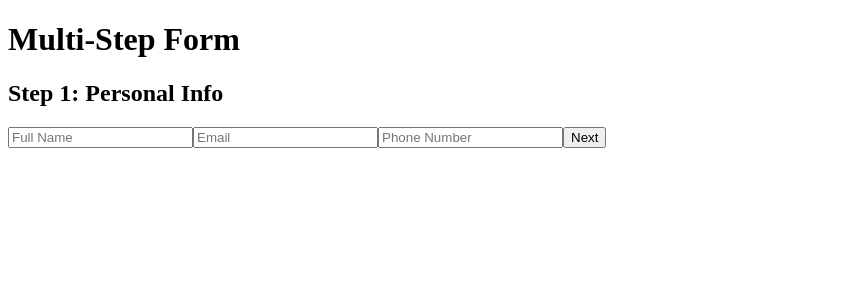
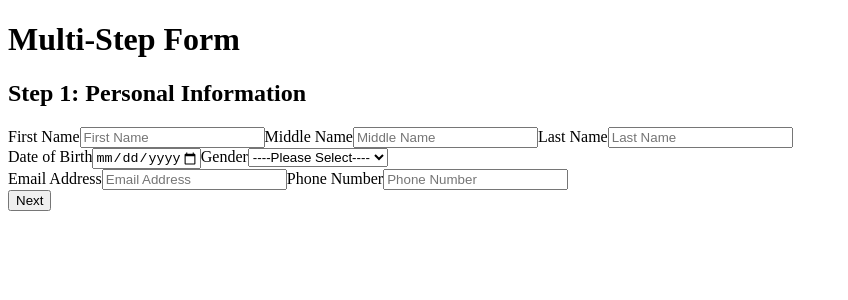
Before and after one commit to fguzman717/multi-step-form, a React (Create React App) app: page / in a window 1280 px wide. Shown: the top 300 px of the page, without its empty margins (0-848 px from the left). Built offline with nearby package versions, Linux system fonts and the light colour scheme.

Commit message:
Refactored App and Steps 1-3 to include more data points for the user to enter

```diff
--- a/src/App.js
+++ b/src/App.js
@@ -2,19 +2,46 @@ import React, { useState } from "react";
 import Step1 from "./components/Step1";
 import Step2 from "./components/Step2";
 import Step3 from "./components/Step3";
+import Step4 from "./components/Step4";
 import Review from "./components/Review";
 
 function App() {
   const [currentStep, setCurrentStep] = useState(1);
 
-  const [formData, setFormData] = useState({
-    name: "",
+  const [stepOneFormData, setStepOneFormData] = useState({
+    firstName: "",
+    middleName: "",
+    lastName: "",
+    dob: "",
+    gender: "",
     email: "",
     phone: "",
+  });
+
+  const [stepTwoFormData, setStepTwoFormData] = useState({
+    streetAddress: "",
+    city: "",
+    state: "",
+    zip: "",
+  });
+
+  const [stepThreeFormData, setStepThreeFormData] = useState({
+    preferences: [],
+    contactMethod: [],
+  });
+
+  const [stepFourFormData, setStepFourFormData] = useState({
     username: "",
     password: "",
-    preferences: [],
+    confirmPassword: "",
   });
+
+  const fullFormData = {
+    ...stepOneFormData,
+    ...stepTwoFormData,
+    ...stepThreeFormData,
+    ...stepFourFormData,
+  };
 
   const nextStep = () => setCurrentStep((prev) => prev + 1);
   const prevStep = () => setCurrentStep((prev) => prev - 1);
@@ -22,28 +49,36 @@ function App() {
   const steps = {
     1: (
       <Step1
-        formData={formData}
-        setFormData={setFormData}
+        stepOneFormData={stepOneFormData}
+        setStepOneFormData={setStepOneFormData}
         nextStep={nextStep}
       />
     ),
     2: (
       <Step2
-        formData={formData}
-        setFormData={setFormData}
+        stepTwoFormData={stepTwoFormData}
+        setStepTwoFormData={setStepTwoFormData}
         nextStep={nextStep}
         prevStep={prevStep}
       />
     ),
     3: (
       <Step3
-        formData={formData}
-        setFormData={setFormData}
+        stepThreeFormData={stepThreeFormData}
+        setStepThreeFormData={setStepThreeFormData}
         nextStep={nextStep}
         prevStep={prevStep}
       />
     ),
-    4: <Review formData={formData} prevStep={prevStep} />,
+    4: (
+      <Step4
+        stepFourFormData={stepFourFormData}
+        setStepFourFormData={setStepFourFormData}
+        nextStep={nextStep}
+        prevStep={prevStep}
+      />
+    ),
+    5: <Review fullFormData={fullFormData} prevStep={prevStep} />,
   };
 
   const renderStep = () => steps[currentStep] || null;
--- a/src/components/Step1.js
+++ b/src/components/Step1.js
@@ -1,32 +1,109 @@
-export default function Step1({ formData, setFormData, nextStep }) {
+export default function Step1({
+  stepOneFormData,
+  setStepOneFormData,
+  nextStep,
+}) {
   const handleChange = (event) => {
-    setFormData({ ...formData, [event.target.name]: event.target.value });
+    setStepOneFormData({
+      ...stepOneFormData,
+      [event.target.name]: event.target.value,
+    });
   };
 
   return (
     <div className="form-step">
-      <h2>Step 1: Personal Info</h2>
+      <h2>Step 1: Personal Information</h2>
+      <div className="name-container">
+        <label htmlFor="firstName">
+          First Name
           <input
             type="text"
-        name="name"
-        placeholder="Full Name"
-        value={formData.name}
+            name="firstName"
+            id="firstName"
+            maxLength="20"
+            placeholder="First Name"
+            value={stepOneFormData.firstName}
             onChange={handleChange}
           />
+        </label>
+        <label htmlFor="middleName">
+          Middle Name
+          <input
+            type="text"
+            name="middleName"
+            id="middleName"
+            maxLength="20"
+            placeholder="Middle Name"
+            value={stepOneFormData.middleName}
+            onChange={handleChange}
+          />
+        </label>
+        <label htmlFor="lastName">
+          Last Name
+          <input
+            type="text"
+            name="lastName"
+            id="lastName"
+            maxLength="20"
+            placeholder="Last Name"
+            value={stepOneFormData.lastName}
+            onChange={handleChange}
+          />
+        </label>
+      </div>
+      <div className="demographic-container">
+        <label htmlFor="dob">
+          Date of Birth
+          <input
+            type="date"
+            id="dob"
+            name="dob"
+            value={stepOneFormData.dob}
+            min="1900-01-01"
+            max={
+              new Date(new Date().getFullYear() - 18, 0, 1)
+                .toISOString()
+                .split("T")[0]
+            }
+            onChange={handleChange}
+          />
+        </label>
+        <label htmlFor="gender">
+          Gender
+          <select name="gender" id="gender" onChange={handleChange}>
+            <option value="">----Please Select----</option>
+            <option value="Male">Male</option>
+            <option value="Female">Female</option>
+            <option value="I prefer not to say">I prefer not to say</option>
+          </select>
+        </label>
+      </div>
+      <div className="contact-container">
+        <label htmlFor="email">
+          Email Address
           <input
             type="email"
             name="email"
-        placeholder="Email"
-        value={formData.email}
+            id="email"
+            maxLength="30"
+            placeholder="Email Address"
+            value={stepOneFormData.email}
             onChange={handleChange}
           />
+        </label>
+        <label htmlFor="phone">
+          Phone Number
           <input
             type="tel"
             name="phone"
+            id="phone"
+            maxLength="10"
             placeholder="Phone Number"
-        value={formData.phone}
+            value={stepOneFormData.phone}
             onChange={handleChange}
           />
+        </label>
+      </div>
       <button onClick={nextStep}>Next</button>
     </div>
   );
--- a/src/components/Step2.js
+++ b/src/components/Step2.js
@@ -1,25 +1,130 @@
-export default function Step2({ formData, setFormData, nextStep, prevStep }) {
+export default function Step2({
+  stepTwoFormData,
+  setStepTwoFormData,
+  nextStep,
+  prevStep,
+}) {
   const handleChange = (event) => {
-    setFormData({ ...formData, [event.target.name]: event.target.value });
+    setStepTwoFormData({
+      ...stepTwoFormData,
+      [event.target.name]: event.target.value,
+    });
   };
+
+  const states = [
+    "Alabama",
+    "Alaska",
+    "Arizona",
+    "Arkansas",
+    "California",
+    "Colorado",
+    "Connecticut",
+    "Delaware",
+    "Florida",
+    "Georgia",
+    "Hawaii",
+    "Idaho",
+    "Illinois",
+    "Indiana",
+    "Iowa",
+    "Kansas",
+    "Kentucky",
+    "Louisiana",
+    "Maine",
+    "Maryland",
+    "Massachusetts",
+    "Michigan",
+    "Minnesota",
+    "Mississippi",
+    "Missouri",
+    "Montana",
+    "Nebraska",
+    "Nevada",
+    "New Hampshire",
+    "New Jersey",
+    "New Mexico",
+    "New York",
+    "North Carolina",
+    "North Dakota",
+    "Ohio",
+    "Oklahoma",
+    "Oregon",
+    "Pennsylvania",
+    "Rhode Island",
+    "South Carolina",
+    "South Dakota",
+    "Tennessee",
+    "Texas",
+    "Utah",
+    "Vermont",
+    "Virginia",
+    "Washington",
+    "West Virginia",
+    "Wisconsin",
+    "Wyoming",
+  ];
 
   return (
     <div className="form-step">
-      <h2>Step 2: Account Details</h2>
+      <h2>Step 2: Address Information</h2>
+      <label htmlFor="streetAddress">
+        Street Address
         <input
           type="text"
-        name="username"
-        placeholder="Username"
-        value={formData.username}
+          id="streetAddress"
+          name="streetAddress"
+          maxLength="50"
+          placeholder="Street Address"
+          value={stepTwoFormData.streetAddress}
           onChange={handleChange}
         />
+      </label>
+      <div className="address-grid">
+        <div>
+          <label htmlFor="city">
+            City
             <input
-        type="password"
-        name="password"
-        placeholder="Password"
-        value={formData.password}
+              type="text"
+              id="city"
+              name="city"
+              maxLength="20"
+              placeholder="City"
+              value={stepTwoFormData.city}
               onChange={handleChange}
             />
+          </label>
+        </div>
+        <div>
+          <label htmlFor="state">
+            State
+            <select
+              name="state"
+              id="state"
+              value={stepTwoFormData.state}
+              onChange={handleChange}
+            >
+              <option value="">----Select State----</option>
+              {states.map((state) => (
+                <option value={state}>{state}</option>
+              ))}
+            </select>
+          </label>
+        </div>
+        <div>
+          <label htmlFor="zip">
+            ZIP Code
+            <input
+              type="text"
+              id="zip"
+              name="zip"
+              maxLength="10"
+              placeholder="ZIP Code"
+              value={stepTwoFormData.zip}
+              onChange={handleChange}
+            />
+          </label>
+        </div>
+      </div>
       <div className="navigation-buttons">
         <button onClick={prevStep}>Back</button>
         <button onClick={nextStep}>Next</button>
```
Also changed, not shown: src/components/Step3.js (+79 -14 lines). Lines whose indentation alone changed are shown as unchanged.
